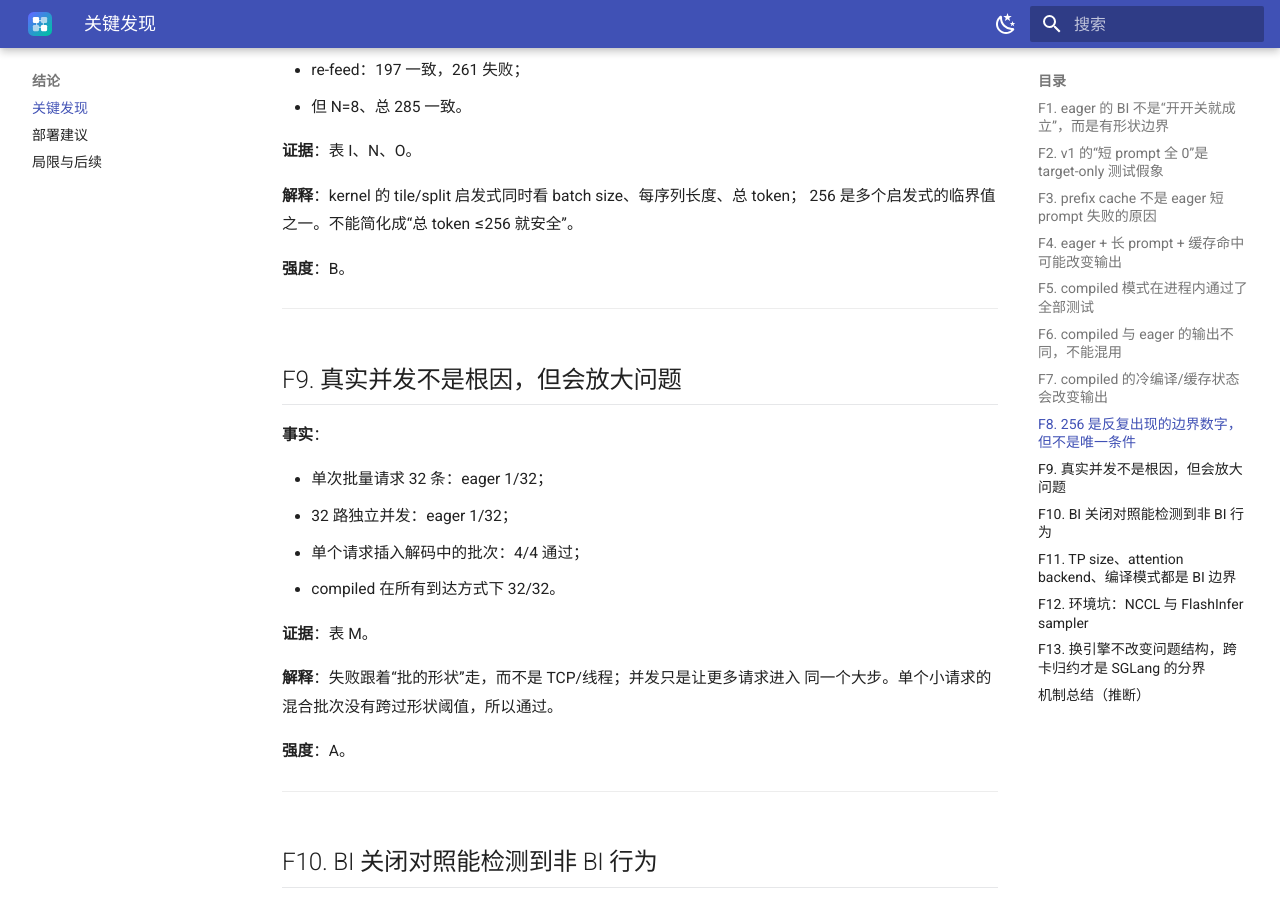
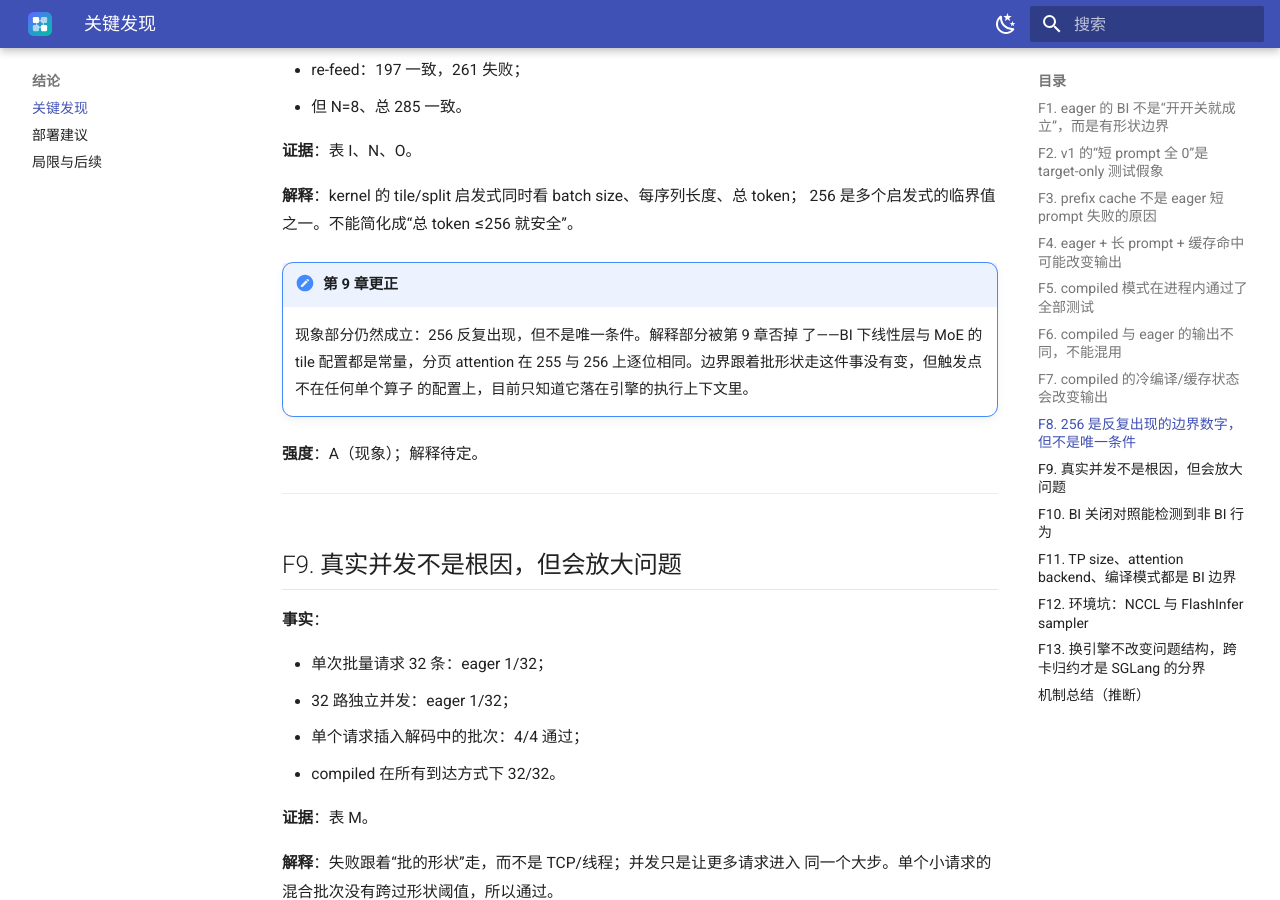
Before and after one commit to superdma/BI-Empirical-Study, an MkDocs documentation site: the page built from docs/10_findings.md, in a window 1280 px wide and 900 px high, scrolled down 4418 px. Built offline with MkDocs 1.6.1 and Material for MkDocs 9.7.7, drawn with Linux system fonts in a browser that asks for light colours.

Commit message:
Qualify the tile-heuristic explanation in F8 and limitations
Chapter 9 measured constant tile configs and per-op invariance at 255 vs
256, so the 'multiple tile heuristics' reading no longer holds.

```diff
--- a/docs/10_findings.md
+++ b/docs/10_findings.md
@@ -174,7 +174,14 @@ tail 长度落在哪种 chunk 形状上，因此 7600 坏、8180 好。
 **解释**：kernel 的 tile/split 启发式同时看 batch size、每序列长度、总 token；
 256 是多个启发式的临界值之一。不能简化成“总 token ≤256 就安全”。
 
-**强度**：B。
+!!! note "第 9 章更正"
+
+    现象部分仍然成立：256 反复出现，但不是唯一条件。解释部分被第 9 章否掉
+    了——BI 下线性层与 MoE 的 tile 配置都是常量，分页 attention 在 255 与
+    256 上逐位相同。边界跟着批形状走这件事没有变，但触发点不在任何单个算子
+    的配置上，目前只知道它落在引擎的执行上下文里。
+
+**强度**：A（现象）；解释待定。
 
 ---
 
```
Also changed, not shown: docs/12_limitations.md (+3 -2 lines).
